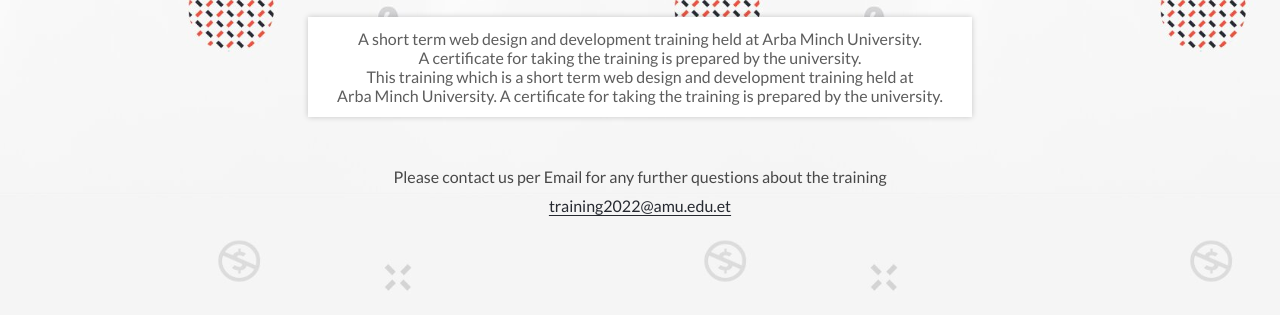
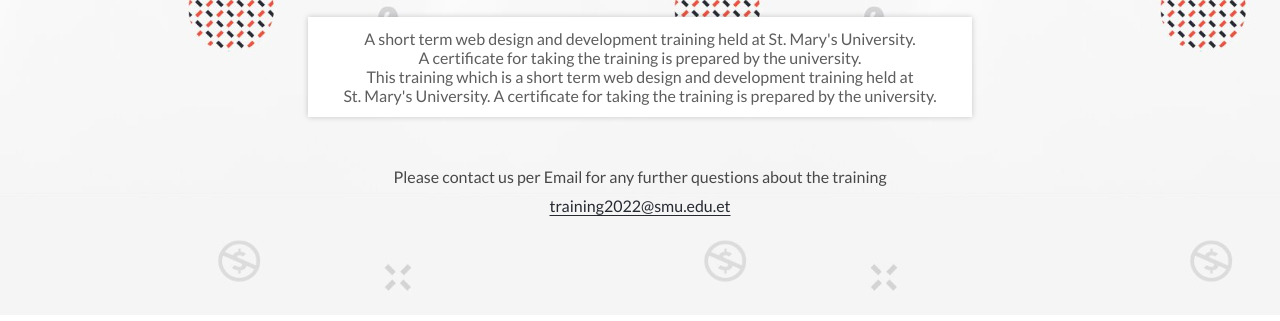
Before and after one commit to mesfin345/Developmet-course, a website: page about.html in a window 1280 px wide. Shown: the part 282-603 px from the top of the page. Drawn offline with Linux system fonts and the light colour scheme.

Commit message:
Add readme file and loom video link

```diff
--- a/about.html
+++ b/about.html
@@ -83,13 +83,13 @@
             Web development short term training
           </h1>
           <p class="about-hero-description">
-            A short term web design and development training held at Arba Minch
+            A short term web design and development training held at St. Mary's
             University. <br />
             A certificate for taking the training is prepared by the university.
             <br />
             This training which is a short term web design and development
             training held at <br />
-            Arba Minch University. A certificate for taking the training is
+            St. Mary's University. A certificate for taking the training is
             prepared by the university.
           </p>
           <div class="about-question">
@@ -97,7 +97,7 @@
               Please contact us per Email for any further questions about the
               training
             </span>
-            <span class="about-hero-email">training2022@amu.edu.et</span>
+            <span class="about-hero-email">training2022@smu.edu.et</span>
           </div>
         </div>
       </section>
```
Also changed, not shown: README.md.
